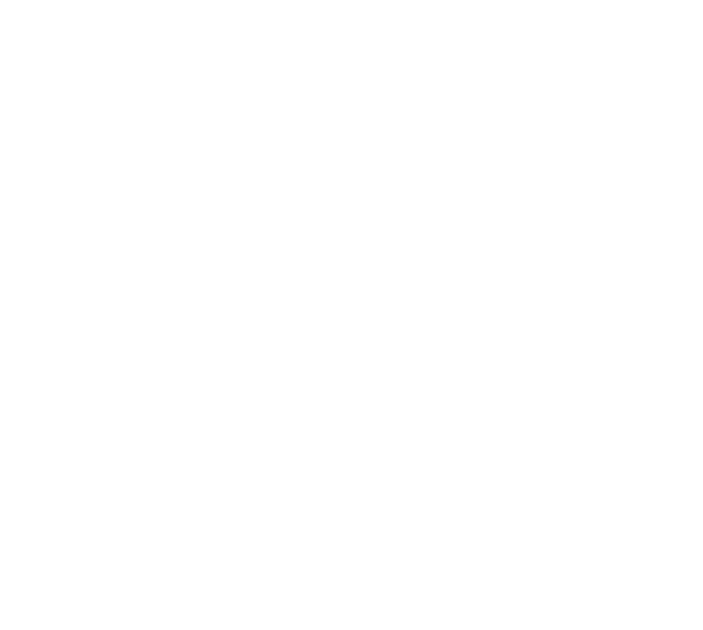
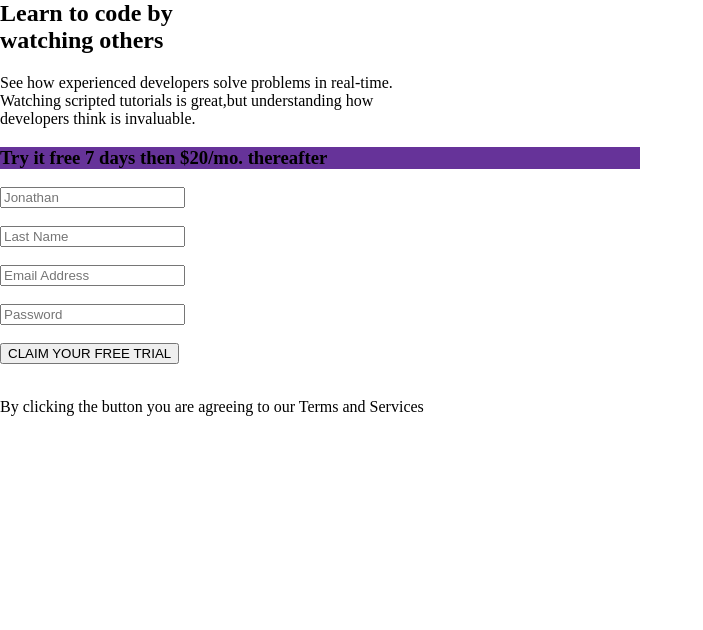
Before and after one commit to Collince2021/Responsive_Registration_Form, a plain HTML site: page index.html in a window 1280 px wide. Shown: the whole page, without its empty margins (0-703 px from the left). Drawn offline with Linux system fonts and the light colour scheme.

Commit message:
Second commit

```diff
--- a/index.html
+++ b/index.html
@@ -3,18 +3,30 @@
   <meta charset="UTF-8">
   <meta http-equiv="X-UA-Compatible" content="IE=edge">
   <meta name="viewport" content="width=device-width, initial-scale=1.0">
+  <link rel="stylesheet" href="style.css">
   <title>Responsive Registration Form</title>
 </head>
 <body>
   <main>
     <div class="top-container">
-
-    </div>
+      <h2 class="learn">Learn  to code by<br>watching others</h2>
+      <p>
+        See how experienced developers solve problems in real-time.<br>Watching scripted tutorials is great,but understanding how<br>developers think is invaluable.
+      </p>
+     </div>
     <div class="bottom-container">
       <div class="first-btm-container">
+        <h3><span class="boldwhite">Try it free 7 days</span> then $20/mo. thereafter</h3>
 
     </div>
       <div class="second-btm-container">
+        <form>
+          <input type="text" placeholder="Jonathan"><br><br>
+        <input type="text" placeholder="Last Name"><br><br>
+         <input type="email" placeholder="Email Address"><br><br>
+                   <input type="password" placeholder="Password"><br><br>
+          <button type="button">CLAIM YOUR FREE TRIAL</button><br><br><p class="foot">By clicking the button you are agreeing to our <span class="terms">Terms and Services</span>
+        </form>
 
     </div>
     </div>
--- /dev/null
+++ b/style.css
@@ -0,0 +1,21 @@
+body{
+  margin: 0;
+  paddi: 0;
+  border-sizing: border-box;
+  background: image url("../Images/bg-intro-desktop.png");
+  background-size:cover;
+}
+main{
+  width: 50%;
+  margin:auto:
+  display: flex;
+  justify-content:center;
+  align-items:center;
+
+}
+.bottom-container{
+  height: 60vh;
+}
+.bottom-container .first-btm-container{
+  background-color:rebeccapurple
+}
```
Also changed, not shown: Images/bg-intro-desktop.png (added), Images/bg-intro-mobile.png (added), Images/favicon-32x32.png (added), Images/icon-error.svg (added).
